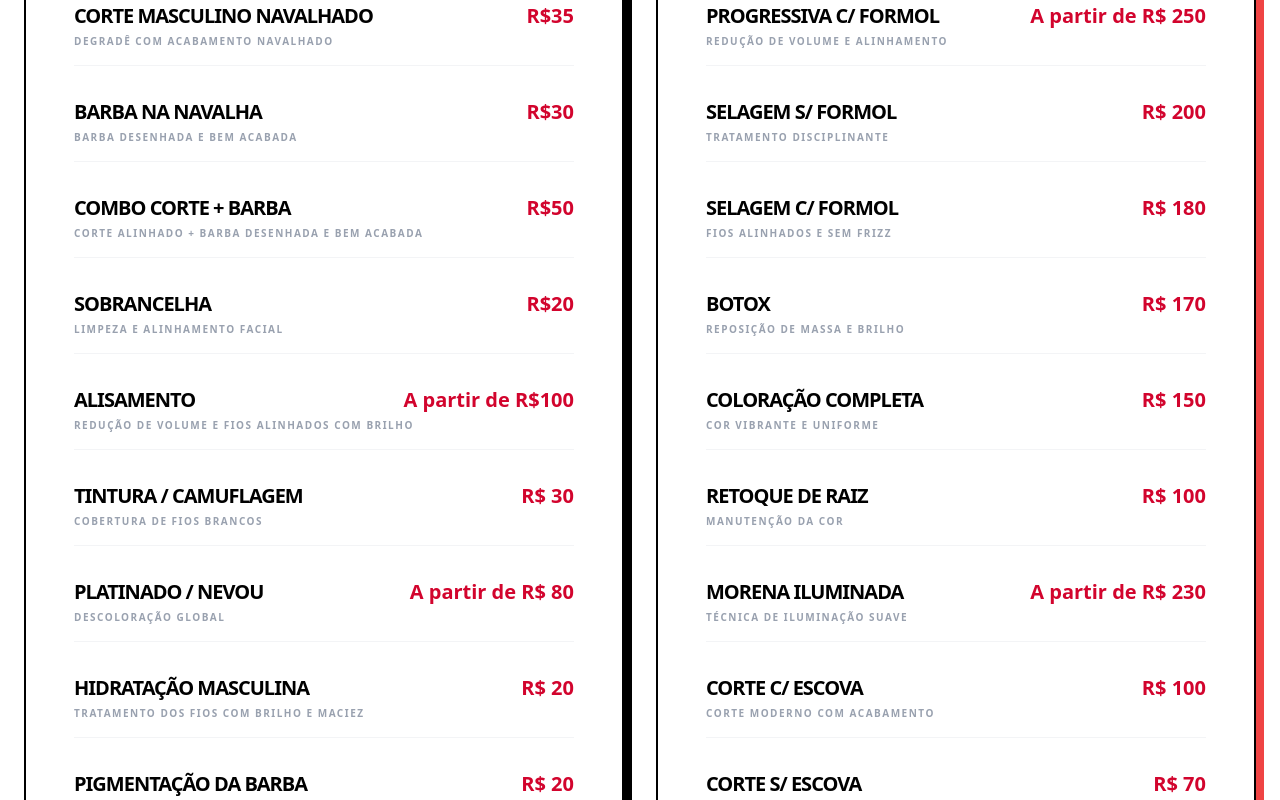
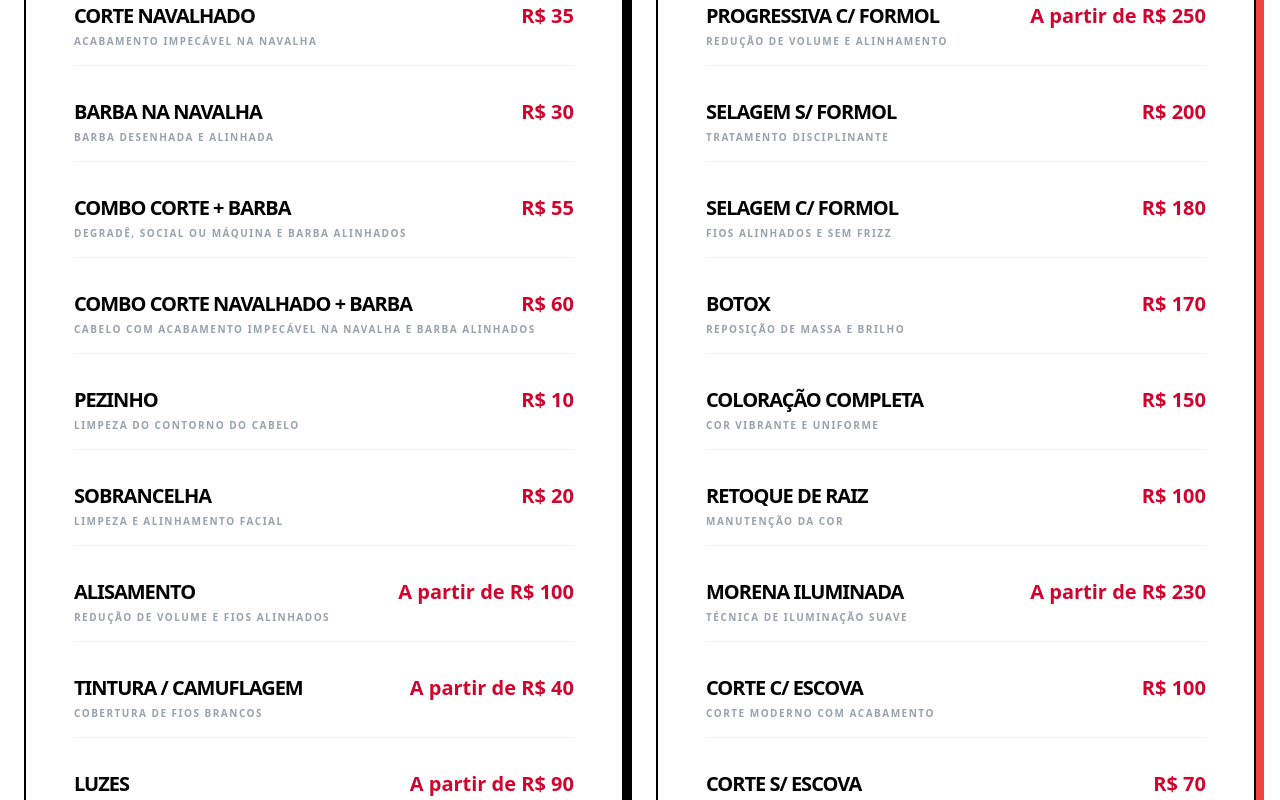
Before and after one commit to paulordo/salaovivianepaulo, a React (Vite) app: page / in a window 1280 px wide. Shown: the part 1980-2780 px from the top of the page. Built offline with nearby package versions, Linux system fonts and the light colour scheme.

Commit message:
tabela de serviços

```diff
--- a/src/components/services.tsx
+++ b/src/components/services.tsx
@@ -34,53 +34,63 @@ const Services: React.FC = () => {
             <div className="space-y-8">
               <PriceItem
                 title="Corte Masculino"
-                price="R$30"
+                price="R$ 30"
                 desc="Degradê, social ou máquina"
               />
               <PriceItem
-                title="Corte Masculino Navalhado"
-                price="R$35"
-                desc="Degradê com acabamento navalhado"
+                title="Corte Navalhado"
+                price="R$ 35"
+                desc="Acabamento impecável na navalha"
               />
               <PriceItem
                 title="Barba na Navalha"
-                price="R$30"
-                desc="Barba desenhada e bem acabada"
+                price="R$ 30"
+                desc="Barba desenhada e alinhada"
               />
               <PriceItem
                 title="Combo Corte + Barba"
-                price="R$50"
-                desc="Corte alinhado + Barba desenhada e bem acabada"
+                price="R$ 55"
+                desc="Degradê, social ou máquina e barba alinhados"
+              />
+              <PriceItem
+                title="Combo Corte Navalhado + Barba"
+                price="R$ 60"
+                desc="Cabelo com acabamento impecável na navalha e barba alinhados"
+              />
+              <PriceItem
+                title="Pezinho"
+                price="R$ 10"
+                desc="Limpeza do contorno do cabelo"
               />
               <PriceItem
                 title="Sobrancelha"
-                price="R$20"
+                price="R$ 20"
                 desc="Limpeza e alinhamento facial"
               />
               <PriceItem
                 title="Alisamento"
-                price="A partir de R$100"
-                desc="Redução de volume e fios alinhados com brilho"
+                price="A partir de R$ 100"
+                desc="Redução de volume e fios alinhados"
               />
               <PriceItem
                 title="Tintura / Camuflagem"
-                price="R$ 30"
+                price="A partir de R$ 40"
                 desc="Cobertura de fios brancos"
               />
               <PriceItem
+                title="Luzes"
+                price="A partir de R$ 90"
+                desc="Mechas e iluminação masculina"
+              />
+              <PriceItem
                 title="Platinado / Nevou"
-                price="A partir de R$ 80"
-                desc="Descoloração global"
+                price="A partir de R$ 100"
+                desc="Descoloração global estilizada"
               />
               <PriceItem
                 title="Hidratação Masculina"
                 price="R$ 20"
-                desc="Tratamento dos fios com brilho e maciez"
-              />
-              <PriceItem
-                title="Pigmentação da Barba"
-                price="R$ 20"
-                desc="Cobertura de fios brancos"
+                desc="Tratamento para brilho e maciez"
               />
             </div>
           </div>
```
